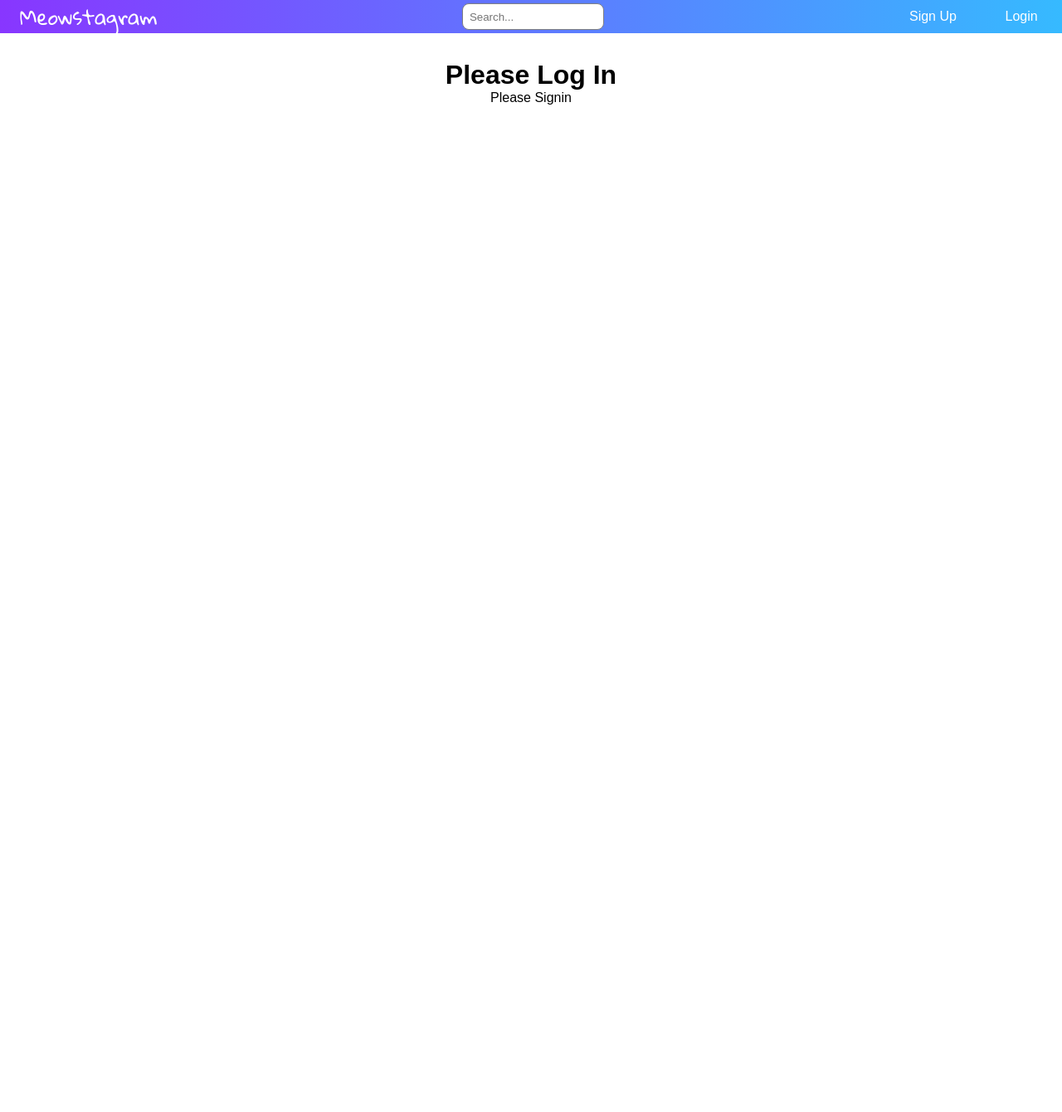
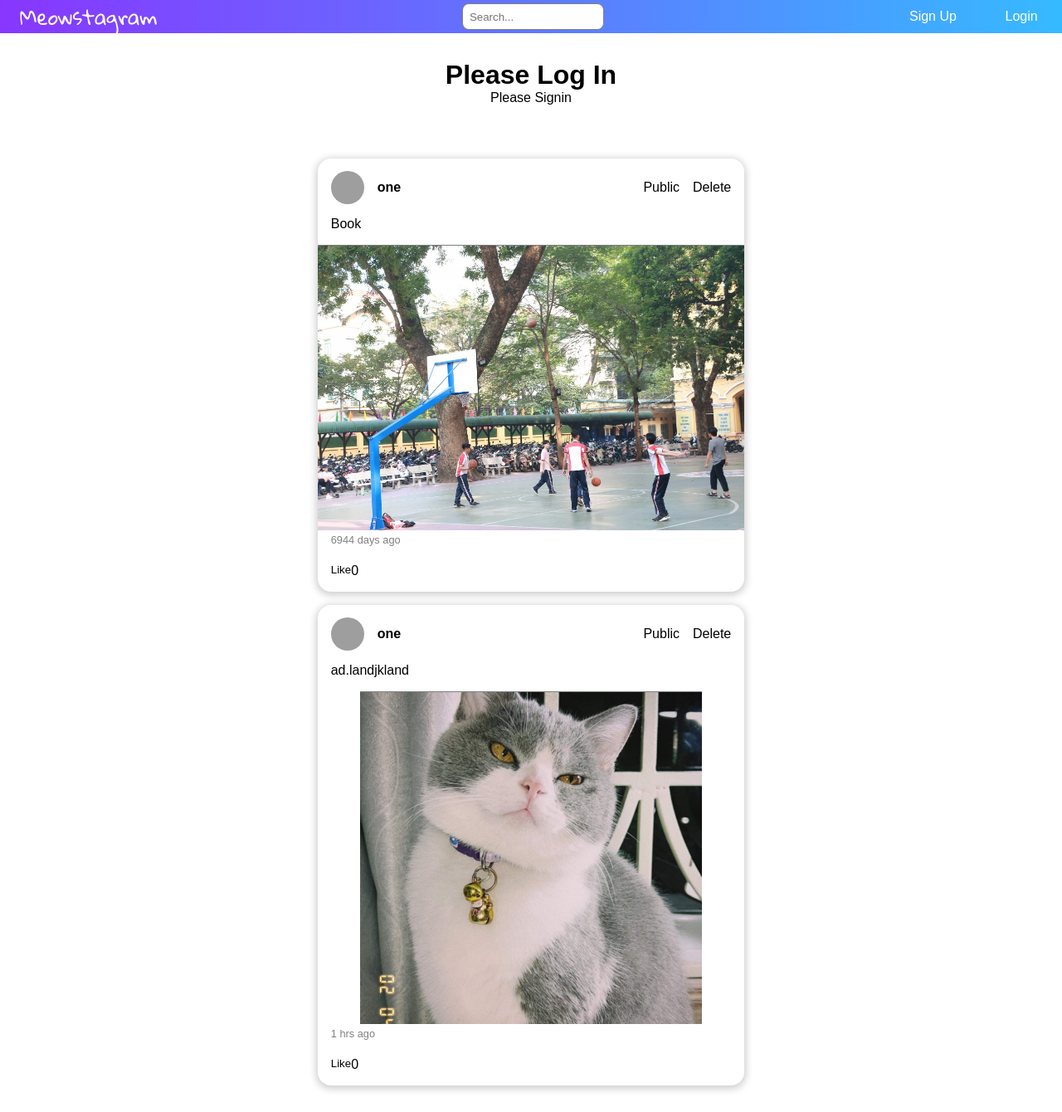
Before and after one commit to klenathan/Instareplica, a PHP site: page / in a window 1280 px wide. Shown: the whole page at 83% size. Before the commit the page ends 126 px from the top, so only its background shows below. Run offline with PHP 8.4, Linux system fonts and the light colour scheme; grey boxes are pictures that could not be loaded.

Commit message:
Post Upload with post viewing

```diff
--- /dev/null
+++ b/Scripts/posts.php
@@ -0,0 +1,69 @@
+<?php
+    include_once("Scripts/dataHandling.php");
+
+    $postData = readData("data/post.json");
+    $postJsonData = json_decode($postData, true);
+
+    if (is_array($postJsonData)){
+        foreach ($postJsonData as $key => $value) {
+            ?>
+
+            <div class="posts">
+
+                <div class="postInfo">
+                    <div class="userInfo">
+                        <img src="data/userAvatar/<?php echo $value["author"]?>.jpg"
+                        class="postAvatar"
+                        alt="<?php echo $value["author"]?>'s avatar">
+                        <p class="author-name"><?php echo $value["author"]?></p>
+                    </div>
+
+                    <div class="postOpen">
+                        <p><?php echo $value["visible"] ?></p>
+                    </div>
+
+                    <div class="postOpen">
+                        <p>Delete</p>
+                    </div>
+                </div>
+
+                <div class="post-content-wrap">
+                    <div class="statusField">
+                        <p><?php echo $value["status"] ?></p>
+                    </div>
+                    <img
+                    class="postImg"
+                    src="<?php echo $value["imgPath"]?>"
+                    alt="<?php echo $value["author"]?>'s post">
+                    <p class="statusTime"><?php echo timeDifferent($value["time"])?> ago</p>
+                </div>
+
+                <div class="interactions">
+                    <button class="like-btn">Like</button>
+                    <p >
+                        <?php echo $value["like"]?>
+                    </p>
+                </div>
+
+            </div>
+            <?php
+        }
+    }
+
+?>
+
+<?php
+function timeDifferent($strTime) {
+    $time = intval($strTime);
+    $deltaTime =  time() - $time;
+    if ($deltaTime < 60) {
+        return $deltaTime." seconds";
+    } elseif ($deltaTime < 3600) {
+        return floor($deltaTime / 60)." mins";
+    } elseif ($deltaTime < 86400) {
+        return floor($deltaTime / 60 / 60)." hrs";
+    } else {
+        return floor($deltaTime / 24 / 60 / 60)." days";
+    }
+}
+?>
--- a/Scripts/signUpAction.php
+++ b/Scripts/signUpAction.php
@@ -21,7 +21,6 @@
         // Handle Image
         $target_dir = "data/userAvatar/";
         $target_file = $target_dir . $userName . ".jpg";
-        $uploadOk = 1;
         $imageFile = "data/userAvatar/";
 
         if ($_FILES["avatar"]["name"] != "False"){
--- a/Scripts/uploadPost.php
+++ b/Scripts/uploadPost.php
@@ -3,13 +3,34 @@
 // if ($_SERVER["REQUEST_METHOD"] == "POST") {
 
 // }
-    include_once("Scripts/dataHandling.php");
+    function uploadPost() {
+        // print_r($_FILES);
+        // echo $_SERVER["PHP_SELF"];
+        include_once("Scripts/dataHandling.php");
 
-    $postData = readData("data/post.json");
-    $postJsonData = json_decode($userData, true);
+        $postData = readData("data/post.json");
+        $postJsonData = json_decode($postData, true);
+        $postId = uniqid();
 
-    $postId = uniqid();
+        $target_dir = "data/postImage/";
+        $target_file = $target_dir . $postId . ".jpg";
 
-    $imgPath = $_POST["path"];
+        $author = $_COOKIE["user"];
+        $status = $_POST["status"];
+        $visible = "Public";
+
+        $postJsonData[$postId] = array(
+            "author"=> $author,
+            "like"=>0,
+            "status"=>$status,
+            "imgPath"=>$target_file,
+            "visible"=>$visible
+        );
+
+        $imageFile = $_FILES["postImg"]["tmp_name"];
+
+        writeData("data/post.json", json_encode($postJsonData));
+        move_uploaded_file($imageFile, $target_file);
+    }
 
 ?>
--- a/View/homepage.php
+++ b/View/homepage.php
@@ -1,6 +1,12 @@
 <?php
+
     if (isset($_COOKIE["user"])) {
         $userAvatarSrc = "data/userAvatar/" . $_COOKIE["user"] . ".jpg";
+    }
+    include_once("Scripts/uploadPost.php");
+    if ($_SERVER["REQUEST_METHOD"] == "POST") {
+        uploadPost();
+        header("Location: /");
     }
 ?>
 <!DOCTYPE html>
@@ -13,6 +19,7 @@
 
     <link rel="stylesheet" href="/assets/CSS/style.css">
     <link rel="stylesheet" href="/assets/CSS/home.css">
+    <link rel="stylesheet" href="/assets/CSS/post.css">
     <link rel="icon" href="/assets/images/favicon.JPG">
 
     <link rel="stylesheet" href="https://fonts.googleapis.com/css2?family=Material+Symbols+Outlined:opsz,wght,FILL,GRAD@48,700,0,0" />
@@ -43,7 +50,7 @@
                 if(isset($_COOKIE["user"])){
                     ?>
                     <div class="upload-file">
-                    <form action="Scripts/uploadPost.php" method="post">
+                    <form action="" method="post" enctype="multipart/form-data">
                         <img class="avatar" id="avatar"
                         src="<?php echo $userAvatarSrc?>" alt="avatar">
                         <textarea
@@ -57,12 +64,17 @@
                             <img src="assets/images/uploadIcon.png" alt="upload image">
                         </label>
 
+
+                        <input type="file" name="postImg"
+                        onchange="loadFile(event)"
+                        id="postImg" accept="image/*"
+                        required
+                        />
+
                         <input action="" type="submit" name="uploadPost"
                         value="Post"
                         id="uploadPost"/>
-                        <input type="file" name="postImg"
-                            onchange="loadFile(event)"
-                            id="postImg" accept="image/*"/>
+
                     </form>
                     <img id="mainImg" alt="image">
                     </div>
@@ -73,7 +85,9 @@
                     ?>
 
             <div class="post-wrap">
-
+                <?php
+                    include_once("Scripts/posts.php")
+                ?>
             </div>
         </div>
     </main>
--- a/assets/CSS/home.css
+++ b/assets/CSS/home.css
@@ -3,6 +3,7 @@
     flex-direction: column;
     align-items: center;
     width: 67%;
+    padding-bottom: 2rem;
     /* background-color: rebeccapurple; */
 }
 
@@ -90,3 +91,12 @@
     /* padding: 1rem; */
     opacity: 0;
 }
+
+.post-wrap {
+    display: flex;
+    flex-direction: column;
+    align-items: center;
+    justify-content: center;
+    width: 100%;
+    margin-top: 3rem;
+}
--- /dev/null
+++ b/assets/CSS/post.css
@@ -0,0 +1,101 @@
+.posts {
+    display: flex;
+    flex-direction: column;
+    align-items: center;
+    justify-content: center;
+    /* border: 1px gray solid; */
+    /* background-color: rgb(236, 236, 236); */
+    box-shadow: 0px 2px 10px 2px rgba(0, 0, 0, 0.2);
+    border-radius: 1rem;
+    width: 60%;
+    margin-top: 1rem;
+    padding-bottom: 1rem;
+    /* padding: 1rem 0; */
+}
+
+.postInfo {
+    width: 100%;
+    display: flex;
+    flex-direction: row;
+    align-items: center;
+    height: 70px;
+}
+
+.userInfo {
+    display: flex;
+    align-items: center;
+    flex: 4;
+    flex-direction: row;
+    margin-left: 1rem;
+}
+
+.author-name {
+    margin-left: 1rem;
+    font-weight: bold;
+    cursor: pointer;
+}
+
+.postOpen {
+    display: flex;
+    flex-direction: row;
+    align-items: center;
+    justify-content: center;
+    align-self: center;
+    margin-right: 1rem;
+}
+
+.postOpen p {
+    cursor: pointer;
+}
+
+.postAvatar {
+    height: 40px;
+    width: 40px;
+    border-radius: 20px;
+    object-fit: cover;
+}
+
+.post-content-wrap {
+    display: flex;
+    width: 100%;
+    flex-direction: column;
+}
+
+.statusTime {
+    font-size: 0.8rem;
+    color: gray;
+    line-height: 1.5rem;
+    margin-left: 1rem;
+}
+
+.postImg {
+    border-top: 1px gray solid;
+    min-width: 80%;
+    max-width: 100%;
+    max-height: 50vh;
+    object-fit: cover;
+    align-self: center;
+    cursor: pointer;
+}
+
+.statusField {
+    margin-left: 1rem;
+    margin-right: 1rem;
+    margin-bottom: 1rem;
+}
+
+.interactions {
+    margin-top: 1rem;
+    width: 100%;
+    display: flex;
+    flex-direction: row;
+    align-items: flex-start;
+}
+
+.like-btn {
+    padding: 0;
+    border: none;
+    background: none;
+    margin-left: 1rem;
+    cursor: pointer;
+}
--- /dev/null
+++ b/data/appSetting.json
@@ -0,0 +1,3 @@
+{
+
+}
--- a/data/post.json
+++ b/data/post.json
@@ -1,3 +1,18 @@
 {
-
+  "629de0fb3ddda": {
+    "author": "one",
+    "like": 0,
+    "status": "Book\r\n",
+    "imgPath": "data/postImage/629de0fb3ddda.jpg",
+    "visible": "Public",
+    "time" : 1054520398
+  },
+  "629de135b8b11": {
+    "author": "one",
+    "like": 0,
+    "status": "ad.landjkland\r\n",
+    "imgPath": "data/postImage/629de135b8b11.jpg",
+    "visible": "Public",
+    "time" : 1654520398
+  }
 }
--- a/index.php
+++ b/index.php
@@ -1,4 +1,6 @@
 <?php
+
+
 
 include_once("Scripts/Controller.php");
 $controller = new Controller();
```
Also changed, not shown: testNew.php (+16 -11 lines), assets/CSS/style.css (line endings or trailing spaces), data/postImage/629de0fb3ddda.jpg (added), data/postImage/629de135b8b11.jpg (added), 2 other files.
